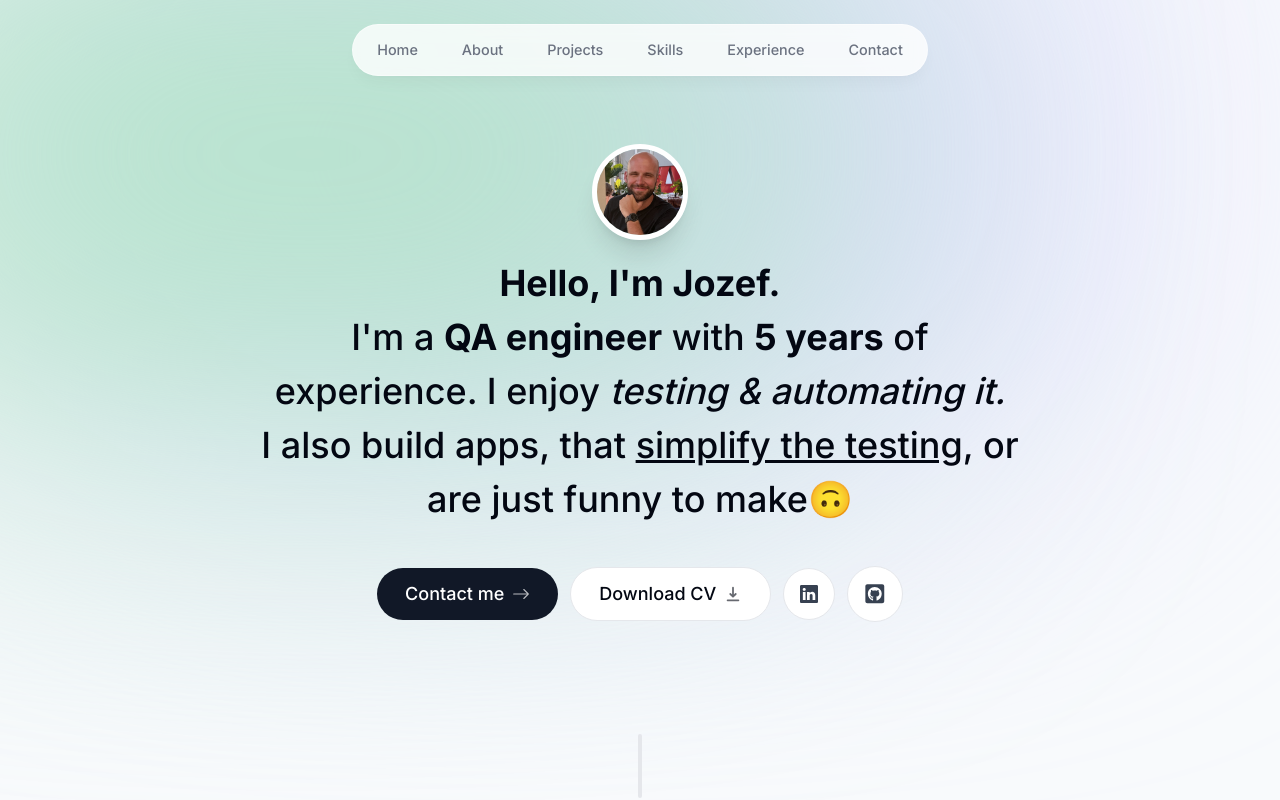
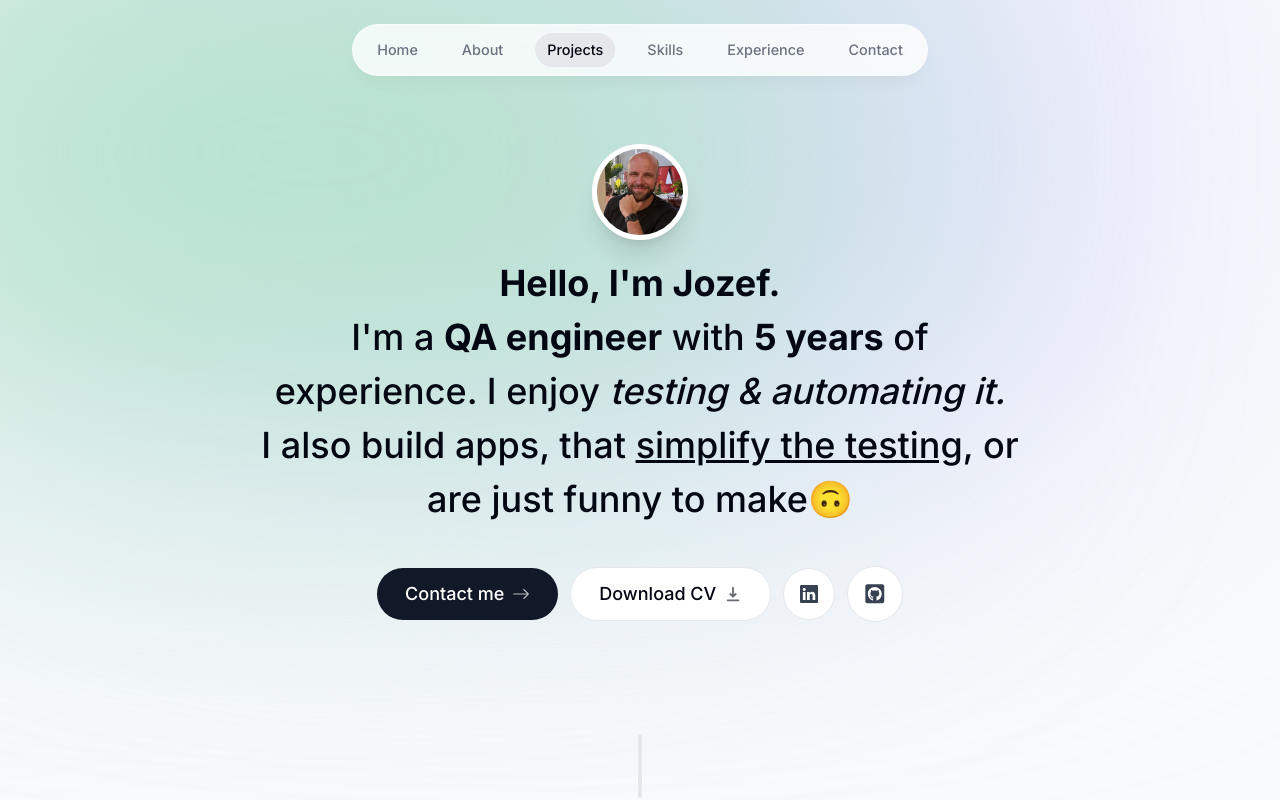
Before and after one commit to dodosaurus/jk-new-portfolio, a Next.js app: page / in a window 1280 px wide. Shown: the top 800 px of the page. Built offline with nearby package versions, Linux system fonts and the light colour scheme.

Commit message:
animated header

```diff
--- a/app/layout.tsx
+++ b/app/layout.tsx
@@ -1,6 +1,7 @@
 import Header from "@/components/header";
 import "./globals.css";
 import { Inter } from "next/font/google";
+import ActiveSectionContextProvider from "@/context/active-section-context";
 
 const inter = Inter({ subsets: ["latin"] });
 
@@ -15,14 +16,17 @@ export default function RootLayout({
   children: React.ReactNode;
 }) {
   return (
-    <html lang="en">
-      <body className={`${inter.className} bg-slate-50 text-gray-950 relative h-[5000px] pt-28 sm:pt-36`}>
+    <html lang="en" className="!scroll-smooth">
+      <body
+        className={`${inter.className} bg-slate-50 text-gray-950 relative h-[5000px] pt-28 sm:pt-36`}
+      >
         <div className="bg-[#D7D4FF] absolute top-[-6rem] -z-10 right-[11rem] h-[31.25rem] w-[31.25rem] rounded-full blur-[10rem] sm:w-[68.75rem]"></div>
         <div className="bg-[#B1E4C6] absolute top-[-6rem] -z-10 left-[-35rem] h-[31.25rem] w-[50rem] rounded-full blur-[10rem] sm:w-[68.75rem] md:left-[-33rem] lg:left-[-28rem] xl:left-[-15rem] 2xl:left-[-5rem]"></div>
-        <Header />
 
-        {children}
-
+        <ActiveSectionContextProvider>
+          <Header />
+          {children}
+        </ActiveSectionContextProvider>
       </body>
     </html>
   );
--- a/components/about.tsx
+++ b/components/about.tsx
@@ -3,14 +3,19 @@
 import React from "react";
 import SectionHeading from "./section-heading";
 import { motion } from "framer-motion";
+import { useSectionInView } from "@/lib/hooks";
 
 export default function About() {
+  const { ref } = useSectionInView("About", 1);
+
   return (
     <motion.section
-      className="mb-28 max-w-[45rem] text-center leading-8 sm:md-40"
+      ref={ref}
+      className="mb-28 max-w-[45rem] text-center leading-8 sm:md-40 scroll-mt-28"
       initial={{ opacity: 0, y: 100 }}
       animate={{ opacity: 1, y: 0 }}
       transition={{ delay: 0.175 }}
+      id="about"
     >
       <SectionHeading>About me</SectionHeading>
       <p className="mb-3">
@@ -20,25 +25,26 @@ export default function About() {
         learning basics with Java, I switched to{" "}
         <span className="underline">JavaScript</span> and through making dozen
         of little projects, I fell in love with coding. I got my first job as{" "}
-        <span className="font-medium">QA engineer</span> on great
-        project full of skillful people. I learnt so much, especially about
-        testing. After 4 years of experience with tools like Micro Focus UFT,
-        ALM, Postman, SoapUI, and most of all with{" "}
-        <span className="italic">Cypress</span>
-        , I decided to move on. Currently I am happily working on same position, but in different setting
-        and tools (like Robot Framework, NodeJS, ReadyAPI).
+        <span className="font-medium">QA engineer</span> on great project full
+        of skillful people. I learnt so much, especially about testing. After 4
+        years of experience with tools like Micro Focus UFT, ALM, Postman,
+        SoapUI, and most of all with <span className="italic">Cypress</span>, I
+        decided to move on. Currently I am happily working on same position, but
+        in different setting and tools (like Robot Framework, NodeJS, ReadyAPI).
       </p>
 
       <p className="mb-3">
-        <span className="italic">When I am not developing test automation</span>, I enjoy working
-        on personal projects. Coding gives me <span className="underline">joy and sense of creative fullfilment</span>.
-        I am really thankful, that I can do job like this for a living 👌
+        <span className="italic">When I am not developing test automation</span>
+        , I enjoy working on personal projects. Coding gives me{" "}
+        <span className="underline">joy and sense of creative fullfilment</span>
+        . I am really thankful, that I can do job like this for a living 👌
       </p>
 
       <p>
         From other free time activities -{" "}
-        <span className="font-medium">spending time with my family</span>, running in local park,
-        playing video & board games or playing accordion and guitar.
+        <span className="font-medium">spending time with my family</span>,
+        running in local park, playing video & board games or playing accordion
+        and guitar.
       </p>
     </motion.section>
   );
--- a/components/header.tsx
+++ b/components/header.tsx
@@ -4,8 +4,12 @@ import React from "react";
 import { motion } from "framer-motion";
 import { links } from "@/lib/data";
 import Link from "next/link";
+import clsx from "clsx";
+import { useActiveSectionContext } from "@/context/active-section-context";
 
 export default function Header() {
+  const { activeSection, setActiveSection, setTimeOfLastClick } = useActiveSectionContext();
+
   return (
     <header className="z-[999] relative">
       <motion.div
@@ -16,15 +20,40 @@ export default function Header() {
 
       <nav className="flex fixed top-[0.15rem] left-1/2 h-12 -translate-x-1/2 py-2 sm:top-[1.7rem] sm:h-[initial] sm:py-0">
         <ul className="flex w-[22rem] flex-wrap items-center justify-center gap-y-1 text-[0.9rem] font-medium text-gray-500 sm:w-[initial] sm:flex-nowrap sm:gap-5">
-          {
-            links.map(link => (
-              <motion.li className="h-3/4 flex items-center justify-center" key={link.hash} initial={{ y: -100, opacity: 0 }} animate={{ y: 0, opacity: 1 }}>
-                <Link className="flex w-full items-center justify-center px-3 py-3 hover:text-gray-950 transition" href={link.hash}>
-                  {link.name}
-                </Link>
-              </motion.li>
-            ))
-          }
+          {links.map((link) => (
+            <motion.li
+              className="h-3/4 flex items-center justify-center relative"
+              key={link.hash}
+              initial={{ y: -100, opacity: 0 }}
+              animate={{ y: 0, opacity: 1 }}
+            >
+              <Link
+                className={clsx(
+                  "flex w-full items-center justify-center px-3 py-3 hover:text-gray-950 transition",
+                  { "text-gray-950": activeSection === link.name }
+                )}
+                href={link.hash}
+                onClick={() => {
+                  setActiveSection(link.name)
+                  setTimeOfLastClick(Date.now())
+                }}
+              >
+                {link.name}
+
+                {link.name === activeSection && (
+                  <motion.span
+                    className="bg-gray-200 rounded-full absolute inset-0 -z-10"
+                    layoutId="activeSection"
+                    transition={{
+                      type: "spring",
+                      stiffness: 380,
+                      damping: 30,
+                    }}
+                  ></motion.span>
+                )}
+              </Link>
+            </motion.li>
+          ))}
         </ul>
       </nav>
     </header>
--- a/components/intro.tsx
+++ b/components/intro.tsx
@@ -8,10 +8,17 @@ import { BsArrowRight } from "react-icons/bs";
 import { BsLinkedin } from "react-icons/bs";
 import { HiDownload } from "react-icons/hi";
 import { FaGithubSquare } from "react-icons/fa";
+import { useSectionInView } from "@/lib/hooks";
 
 export default function Intro() {
+  const { ref } = useSectionInView("Home", 0.5);
+
   return (
-    <section className="mb-28 max-w-[50rem] text-center">
+    <section
+      ref={ref}
+      id="home"
+      className="mb-28 max-w-[50rem] text-center scroll-mt-[100rem]"
+    >
       <div className="flex items-center justify-center">
         <div className="relative">
           <motion.div
@@ -39,12 +46,13 @@ export default function Intro() {
         initial={{ opacity: 0, y: 100 }}
         animate={{ opacity: 1, y: 0 }}
       >
-        <span className="font-bold">Hello, I'm Jozef.</span><br /> I'm a{" "}
-        <span className="font-bold">QA engineer</span> with{" "}
+        <span className="font-bold">Hello, I'm Jozef.</span>
+        <br /> I'm a <span className="font-bold">QA engineer</span> with{" "}
         <span className="font-bold">5 years</span> of experience. I enjoy{" "}
-        <span className="italic"> testing & automating it.</span><br />
-        I also build apps, that <span className="underline">simplify the testing</span>, or are
-        just funny to make🙃
+        <span className="italic"> testing & automating it.</span>
+        <br />I also build apps, that{" "}
+        <span className="underline">simplify the testing</span>, or are just
+        funny to make🙃
       </motion.h1>
 
       <motion.div
@@ -52,30 +60,34 @@ export default function Intro() {
         initial={{ opacity: 0, y: 100 }}
         animate={{ opacity: 1, y: 0 }}
         transition={{
-            delay: 0.1
+          delay: 0.1,
         }}
       >
         <Link
           href="#contact"
           className="group bg-gray-900 text-white px-7 py-3 flex items-center gap-2 rounded-full outline-none focus:scale-110 hover:scale-110 hover:bg-gray-950 active:scale-105 transition"
         >
-          Contact me <BsArrowRight className="opacity-70 group-hover:translate-x-1 transition" />
+          Contact me{" "}
+          <BsArrowRight className="opacity-70 group-hover:translate-x-1 transition" />
         </Link>
         <a
           href="/CV.pdf"
           download
           className="group bg-white px-7 py-3 flex items-center gap-2 rounded-full outline-none focus:scale-110 hover:scale-110 active:scale-105 transition cursor-pointer border border-black-[0.3rem]"
         >
-          Download CV <HiDownload className="opacity-60 group-hover:translate-y-1 transition" />
+          Download CV{" "}
+          <HiDownload className="opacity-60 group-hover:translate-y-1 transition" />
         </a>
         <a
-          href="https://www.linkedin.com/in/kovacjozef" target='_blank'
+          href="https://www.linkedin.com/in/kovacjozef"
+          target="_blank"
           className="bg-white text-gray-700 p-4 flex items-center gap-2 rounded-full outline-none focus:scale-[1.15] hover:scale-[1.15] hover:text-linkedin active:scale-105 transition cursor-pointer border border-black-[0.3rem]"
         >
           <BsLinkedin />
         </a>
         <a
-          href="https://github.com/dodosaurus" target='_blank'
+          href="https://github.com/dodosaurus"
+          target="_blank"
           className="bg-white text-gray-700 p-4 flex items-center gap-2 text-[1.35rem] rounded-full outline-none focus:scale-[1.15] hover:scale-[1.15] hover:text-github active:scale-105 transition cursor-pointer border border-black-[0.3rem]"
         >
           <FaGithubSquare />
--- a/components/projects.tsx
+++ b/components/projects.tsx
@@ -1,11 +1,16 @@
+"use client";
+
 import React from "react";
 import SectionHeading from "./section-heading";
 import { projectsData } from "@/lib/data";
 import Project from "./project";
+import { useSectionInView } from "@/lib/hooks";
 
 export default function Projects() {
+  const { ref } = useSectionInView("Projects", 0.5);
+
   return (
-    <section>
+    <section ref={ref} className="scroll-mt-28" id="projects">
       <SectionHeading>My projects</SectionHeading>
       <div>
         {projectsData.map((project, index) => (
--- /dev/null
+++ b/context/active-section-context.tsx
@@ -0,0 +1,48 @@
+"use client";
+
+import type { SectionName } from "@/lib/types";
+import React, { createContext, useContext, useState } from "react";
+
+type ActiveSectionContextProviderProps = { children: React.ReactNode };
+
+type ActiveSectionContextType = {
+  activeSection: SectionName;
+  setActiveSection: React.Dispatch<React.SetStateAction<SectionName>>;
+  timeOfLastClick: number;
+  setTimeOfLastClick: React.Dispatch<React.SetStateAction<number>>;
+};
+
+export const ActiveSectionContext =
+  createContext<ActiveSectionContextType | null>(null);
+
+export default function ActiveSectionContextProvider({
+  children,
+}: ActiveSectionContextProviderProps) {
+  const [activeSection, setActiveSection] = useState<SectionName>("Home");
+  const [timeOfLastClick, setTimeOfLastClick] = useState(0); //we need to keep track of this to disable the observer temporarily
+
+  return (
+    <ActiveSectionContext.Provider
+      value={{
+        activeSection,
+        setActiveSection,
+        timeOfLastClick,
+        setTimeOfLastClick,
+      }}
+    >
+      {children}
+    </ActiveSectionContext.Provider>
+  );
+}
+
+export function useActiveSectionContext() {
+  const context = useContext(ActiveSectionContext);
+
+  if (context === null) {
+    throw new Error(
+      "useActiveSectionContext must be used within an ActiveSectionContextProvider"
+    );
+  }
+
+  return context;
+}
--- a/lib/data.ts
+++ b/lib/data.ts
@@ -2,9 +2,6 @@ import React from "react";
 import { CgWorkAlt } from "react-icons/cg";
 import { FaReact } from "react-icons/fa";
 import { LuGraduationCap } from "react-icons/lu";
-import corpcommentImg from "@/public/corpcomment.png";
-import rmtdevImg from "@/public/rmtdev.png";
-import wordanalyticsImg from "@/public/wordanalytics.png";
 import chlebiatkoBlog from "@/public/chlebiatkoBlog.png"
 import minersReporter from "@/public/minersReporter.png"
 import gatsbyPortfolio from "@/public/gatsbyPortfolio.png"
--- /dev/null
+++ b/lib/hooks.ts
@@ -0,0 +1,19 @@
+import { useInView } from "react-intersection-observer";
+import { useActiveSectionContext } from "@/context/active-section-context";
+import { useEffect } from "react";
+import type { SectionName } from "@/lib/types";
+
+export function useSectionInView(sectionName: SectionName, threshold = 0.75) {
+  const { ref, inView } = useInView({
+    threshold,
+  });
+  const { setActiveSection, timeOfLastClick } = useActiveSectionContext();
+
+  useEffect(() => {
+    if (inView && Date.now() - timeOfLastClick > 1000) {
+      setActiveSection(sectionName);
+    }
+  }, [inView, setActiveSection, timeOfLastClick, sectionName]);
+
+  return { ref };
+}
--- /dev/null
+++ b/lib/types.ts
@@ -0,0 +1,3 @@
+import { links } from "./data";
+
+export type SectionName = (typeof links)[number]["name"];
--- a/package.json
+++ b/package.json
@@ -13,6 +13,7 @@
     "@types/react": "18.2.38",
     "@types/react-dom": "18.2.17",
     "autoprefixer": "10.4.16",
+    "clsx": "^2.0.0",
     "eslint": "8.54.0",
     "eslint-config-next": "14.0.3",
     "framer-motion": "^10.16.5",
@@ -21,6 +22,7 @@
     "react": "18.2.0",
     "react-dom": "18.2.0",
     "react-icons": "^4.12.0",
+    "react-intersection-observer": "^9.5.3",
     "tailwindcss": "3.3.5",
     "typescript": "5.3.2"
   }
```
Also changed, not shown: 2 other files (tests, documents, lock files or other folders).
